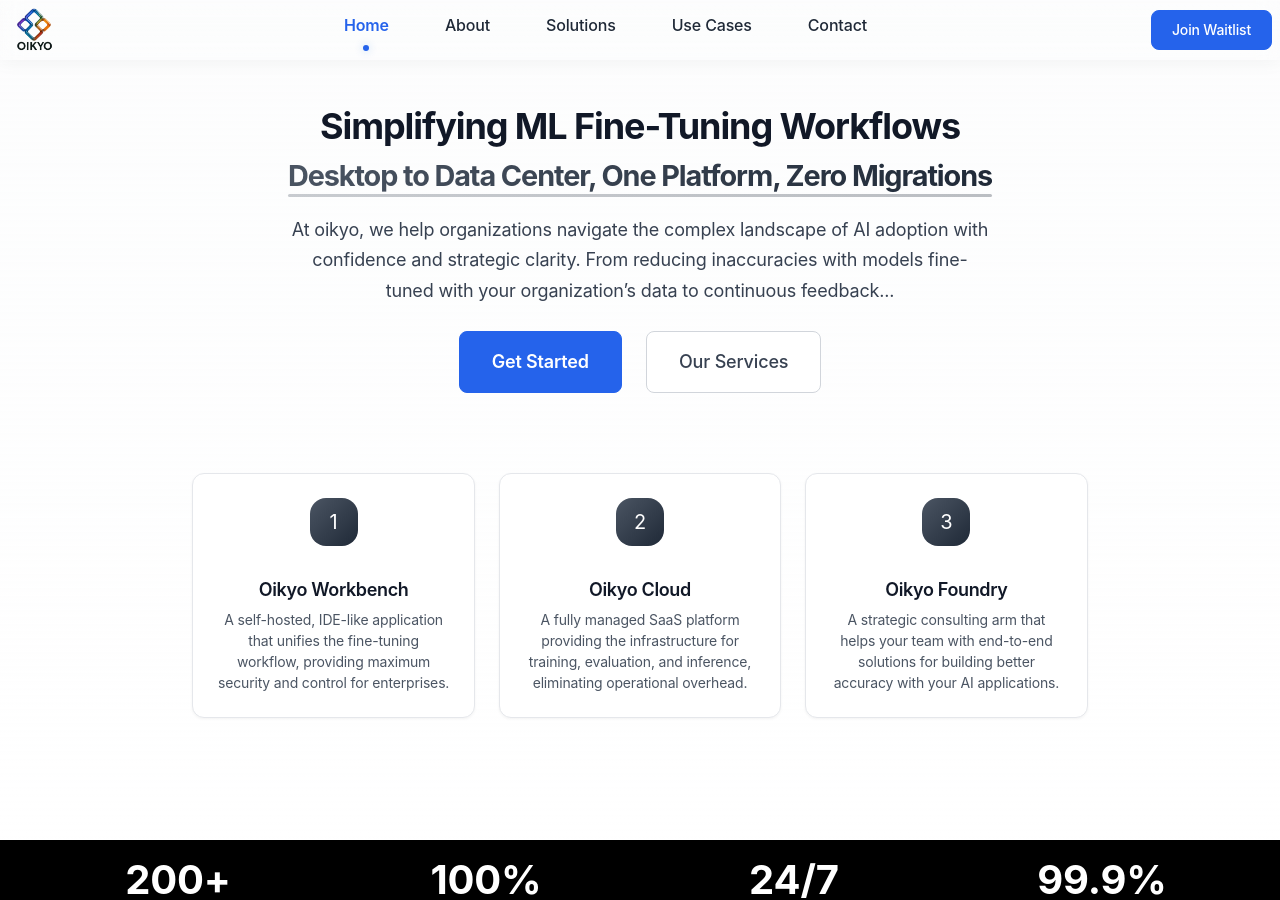
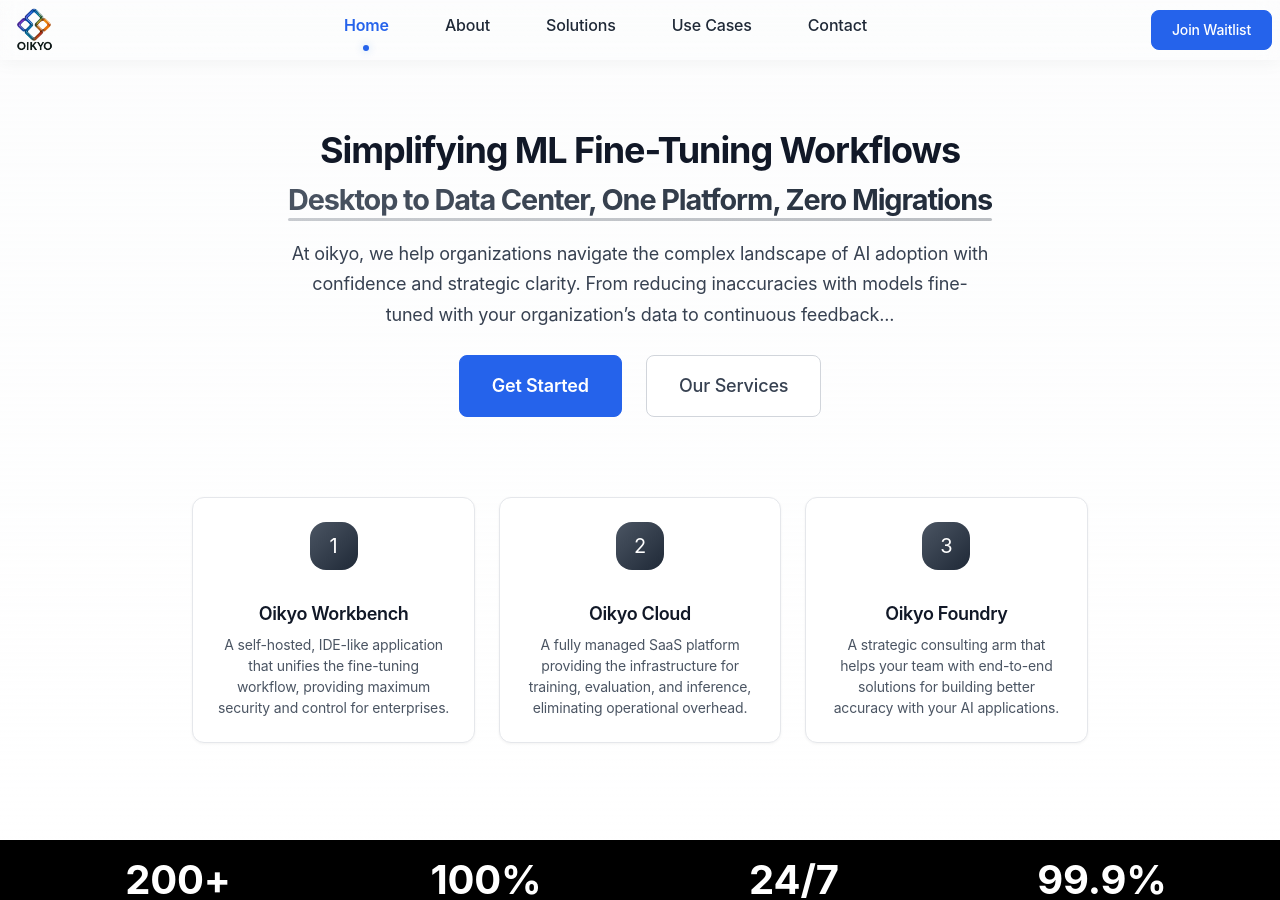
Before and after one commit to oikyoai/oikyo.ai, a Jekyll site: the page built from index.md, in a window 1280 px wide and 900 px high. Built offline with Jekyll 4.4.1, drawn with Linux system fonts in a browser that asks for light colours.

Commit message:
Whitespace between hero features and stats bar reduced

```diff
--- a/_sass/layout/_hero.scss
+++ b/_sass/layout/_hero.scss
@@ -7,7 +7,7 @@
   align-items: center;
   background: $white;
   overflow: hidden;
-  padding: calc($space-12 + 60px) 0 $space-24;
+  padding: calc($space-12 + 60px) 0 $space-12;
 
   @media (max-width: $breakpoint-md) {
     min-height: 80vh;
```
